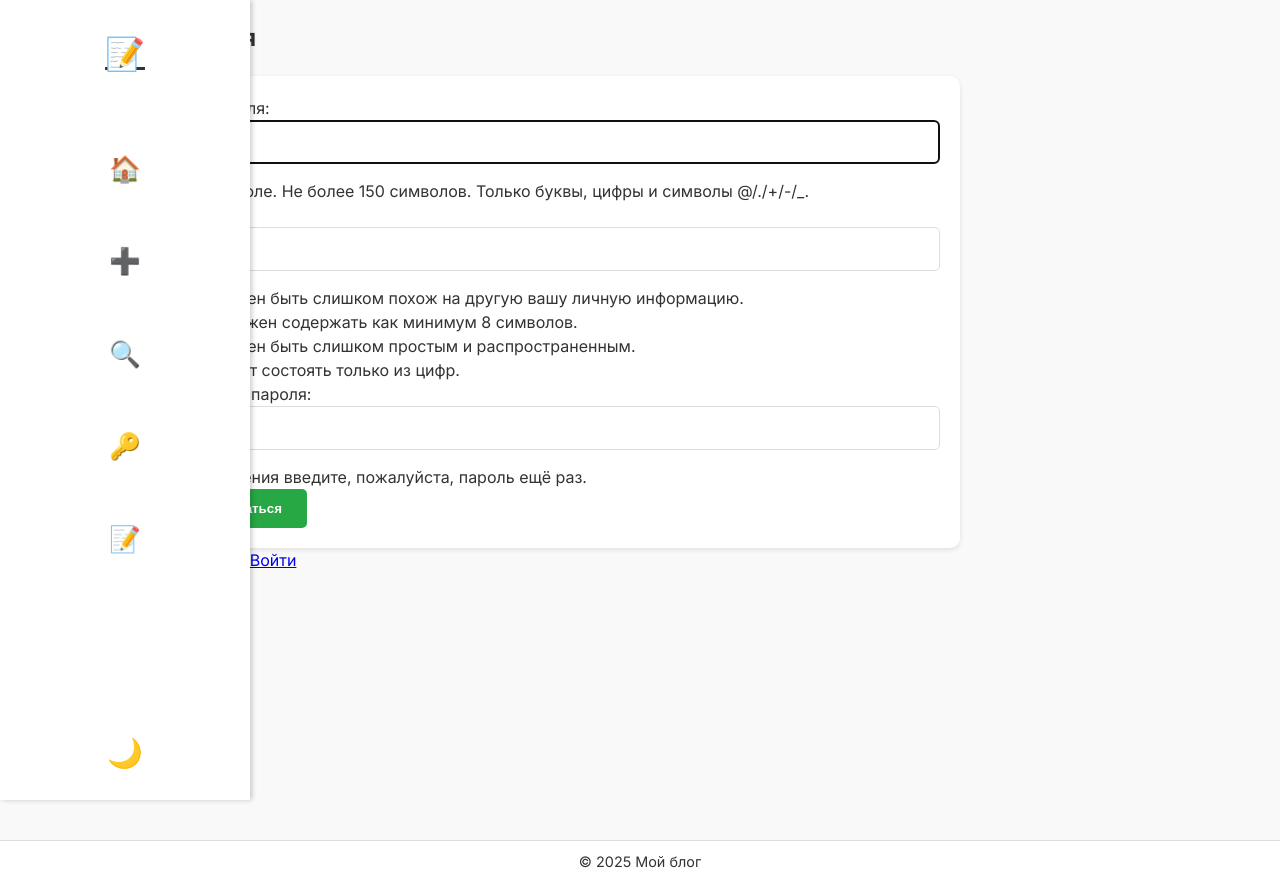
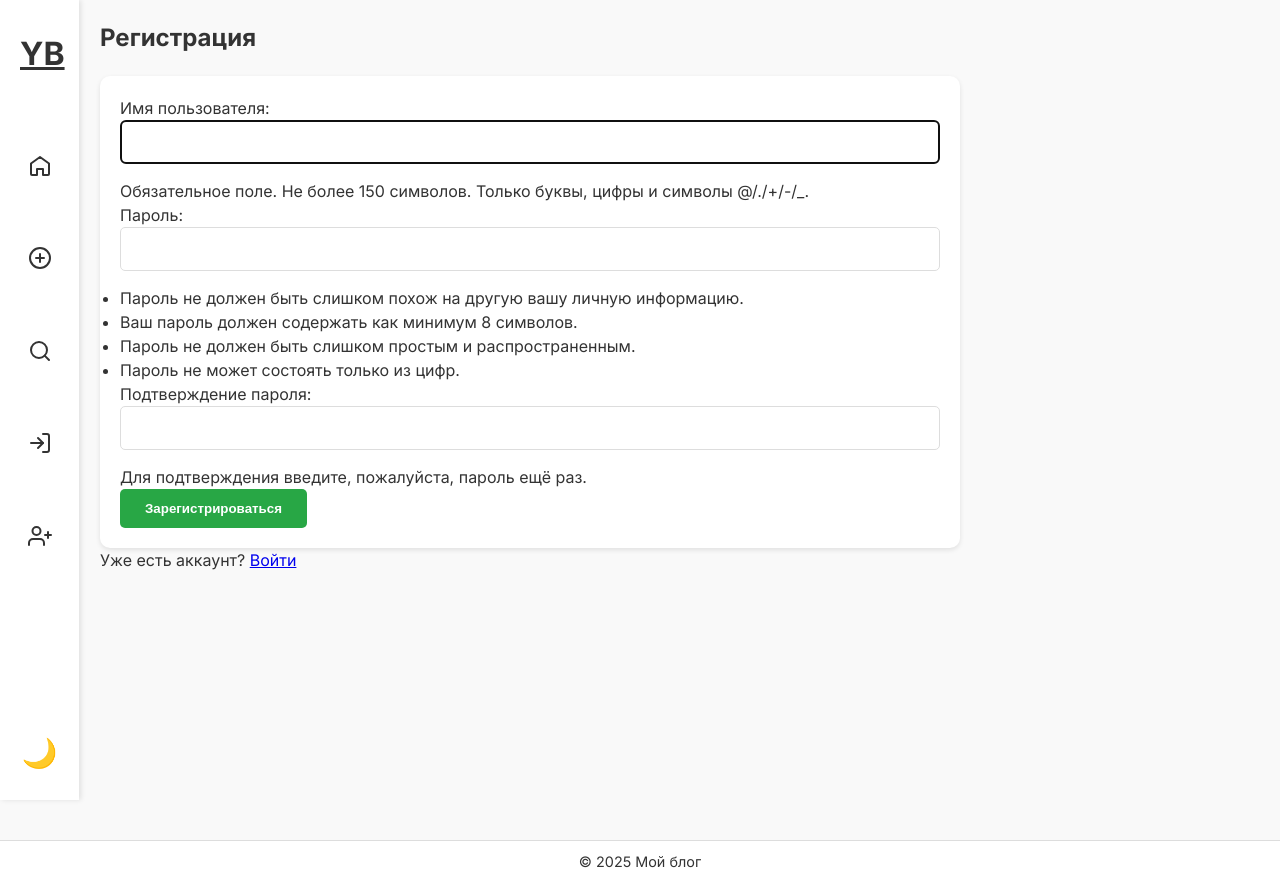
Before and after one commit to karinaa-ll/blog, a Django app: page /signup/ in a window 1280 px wide. Run offline with Django 5.2, Linux system fonts and the light colour scheme.

Commit message:
glavnaya

```diff
--- a/blog/templates/base.html
+++ b/blog/templates/base.html
@@ -6,7 +6,7 @@
     <meta charset="UTF-8">
     <meta name="viewport" content="width=device-width, initial-scale=1.0">
     <title>{% block title %}Blog{% endblock %}</title>
-    <link rel="stylesheet" href="{% static 'styles.css' %}">
+    <link rel="stylesheet" href="{% static 'css/styles.css' %}">
 
     <script src="https://unpkg.com/lucide@latest"></script>
 </head>
@@ -15,24 +15,66 @@
 <div class="main-layout">
     <aside class="sidebar">
         <a href="/" class="logo">YB</a>
-
-        <nav class="sidebar">
-            <a href="/" class="logo">📝</a>
         <div class="nav-links">
-                <a href="/" class="nav-link" title="Главная">🏠</a>
-                <a href="/post/new/" class="nav-link" title="Создать пост">➕</a>
-                <a href="/search/" class="nav-link" title="Поиск">🔍</a>
+            <a href="/" class="nav-link" title="Главная">
+                <svg xmlns="http://www.w3.org/2000/svg" width="24" height="24" fill="none" stroke="currentColor"
+                    stroke-width="2" stroke-linecap="round" stroke-linejoin="round" class="lucide lucide-home">
+                    <path d="M3 9.5L12 3l9 6.5V20a1 1 0 0 1-1 1h-5v-6H9v6H4a1 1 0 0 1-1-1V9.5z" />
+                </svg>
+            </a>
+            <a href="/post/new/" class="nav-link" title="Создать пост">
+                <svg xmlns="http://www.w3.org/2000/svg" width="24" height="24" fill="none" stroke="currentColor"
+                    stroke-width="2" stroke-linecap="round" stroke-linejoin="round" class="lucide lucide-plus-circle">
+                    <circle cx="12" cy="12" r="10" />
+                    <line x1="12" y1="8" x2="12" y2="16" />
+                    <line x1="8" y1="12" x2="16" y2="12" />
+                </svg>
+            </a>
+            <a href="/search/" class="nav-link" title="Поиск">
+                <svg xmlns="http://www.w3.org/2000/svg" width="24" height="24" fill="none" stroke="currentColor"
+                    stroke-width="2" stroke-linecap="round" stroke-linejoin="round" class="lucide lucide-search">
+                    <circle cx="11" cy="11" r="8" />
+                    <line x1="21" y1="21" x2="16.65" y2="16.65" />
+                </svg>
+            </a>
         </div>
         <div class="user-links">
             {% if user.is_authenticated %}
-                    <a href="/logout/" class="nav-link" title="Выйти">🚪</a>
+                <a href="/logout/" class="nav-link" title="Выйти">
+                    <svg xmlns="http://www.w3.org/2000/svg" width="24" height="24" fill="none" stroke="currentColor"
+                        stroke-width="2" stroke-linecap="round" stroke-linejoin="round" class="lucide lucide-log-out">
+                        <path d="M9 21H5a2 2 0 0 1-2-2V5a2 2 0 0 1 2-2h4" />
+                        <polyline points="16 17 21 12 16 7" />
+                        <line x1="21" y1="12" x2="9" y2="12" />
+                    </svg>
+                </a>
             {% else %}
-                    <a href="/login/" class="nav-link" title="Войти">🔑</a>
-                    <a href="/signup/" class="nav-link" title="Регистрация">📝</a>
+                <a href="/login/" class="nav-link" title="Войти">
+                    <svg xmlns="http://www.w3.org/2000/svg" width="24" height="24" fill="none" stroke="currentColor"
+                        stroke-width="2" stroke-linecap="round" stroke-linejoin="round" class="lucide lucide-log-in">
+                        <path d="M15 3h4a2 2 0 0 1 2 2v14a2 2 0 0 1-2 2h-4" />
+                        <polyline points="10 17 15 12 10 7" />
+                        <line x1="15" y1="12" x2="3" y2="12" />
+                    </svg>
+                </a>
+                <a href="/signup/" class="nav-link" title="Регистрация">
+                    <svg xmlns="http://www.w3.org/2000/svg" width="24" height="24" fill="none" stroke="currentColor"
+                        stroke-width="2" stroke-linecap="round" stroke-linejoin="round" class="lucide lucide-user-plus">
+                        <path d="M16 21v-2a4 4 0 0 0-4-4H5a4 4 0 0 0-4 4v2" />
+                        <circle cx="8.5" cy="7" r="4" />
+                        <line x1="20" y1="8" x2="20" y2="14" />
+                        <line x1="23" y1="11" x2="17" y2="11" />
+                    </svg>
+                </a>
             {% endif %}
         </div>
-            <button class="theme-toggle" id="theme-toggle" title="Переключить тему">🌙</button>
-        </nav>
+
+<button class="theme-toggle" id="theme-toggle" title="Переключить тему">
+    <svg xmlns="http://www.w3.org/2000/svg" width="24" height="24" fill="none" stroke="currentColor"
+         stroke-width="2" stroke-linecap="round" stroke-linejoin="round" class="lucide lucide-moon">
+        <path d="M21 12.79A9 9 0 1 1 11.21 3a7 7 0 0 0 9.79 9.79z" />
+    </svg>
+</button>
 
     </aside>
 
--- a/blog/views.py
+++ b/blog/views.py
@@ -3,6 +3,7 @@ from django.contrib.auth.forms import UserCreationForm
 from django.contrib import messages
 from django.contrib.auth.decorators import login_required
 from django.shortcuts import render, get_object_or_404, redirect
+from .models import Post
 from .forms import PostForm
 from django.db.models import Q
 from django.contrib.auth import authenticate, login, logout
@@ -117,6 +118,7 @@ def post_search(request):
         posts = Post.objects.all()
     return render(request, 'post_list.html', {'posts': posts})
 
+
 def post_detail(request, pk):
     post = get_object_or_404(Post, pk=pk)
-    return render(request, 'blog/post_detail.html', {'post': post})
+    return render(request, 'post_detail.html', {'post': post})
--- a/blog_django/settings.py
+++ b/blog_django/settings.py
@@ -119,5 +119,5 @@ DEFAULT_AUTO_FIELD = 'django.db.models.BigAutoField'
 
 # Настройки для работы с медиафайлами
 
-MEDIA_URL = '/media/'  # URL для доступа к медиафайлам
-MEDIA_ROOT = os.path.join(BASE_DIR, 'media')  # Путь для хранения медиафайлов на сервере
+MEDIA_URL = '/media/'
+MEDIA_ROOT = os.path.join(BASE_DIR, 'media')
--- a/blog_django/urls.py
+++ b/blog_django/urls.py
@@ -13,6 +13,8 @@ urlpatterns = [
     path('post/<int:pk>/edit/', views.post_edit, name='post_edit'),
     path('post/<int:pk>/delete/', views.post_delete, name='post_delete'),
     path('search/', views.post_search, name='post_search'),
+
+    # Добавляем маршрут для страницы с подробностями о посте
     path('post/<int:pk>/', views.post_detail, name='post_detail'),
 
     # Главная страница (например, список постов)
--- a/static/styles.css
+++ b/static/css/styles.css
@@ -37,7 +37,7 @@ body.dark-theme {
     position: fixed;
     top: 0;
     left: 0;
-    width: 250px; /* Задаем ширину на весь экран */
+    width: 79px;
     height: 100vh;
     background-color: #ffffff;
     padding: 30px 20px;
```
Also changed, not shown: other parts of static/css/styles.css (+82 -41 lines), blog/templates/post_list.html (+37 -10 lines). Lines whose indentation alone changed are shown as unchanged.
